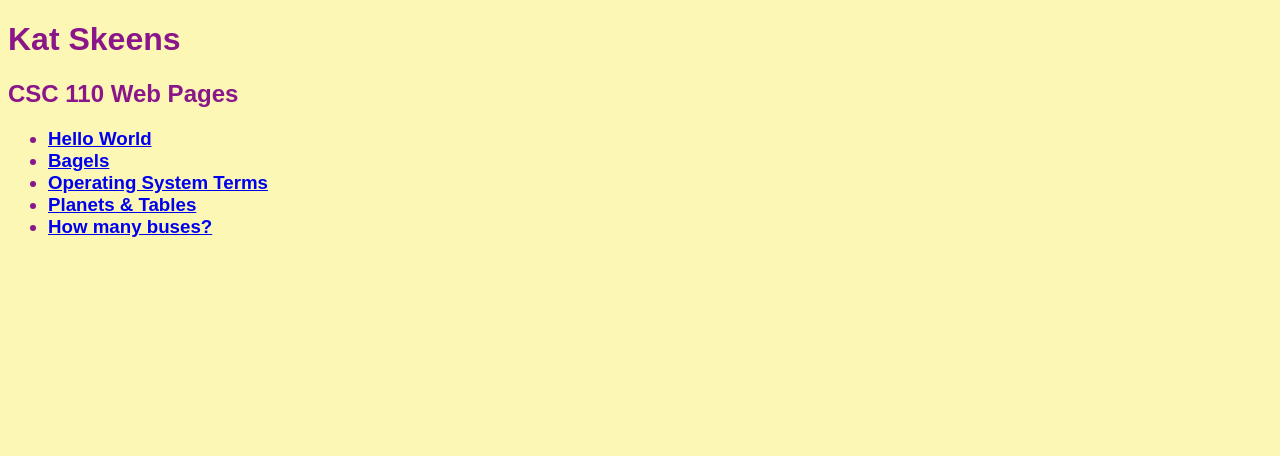
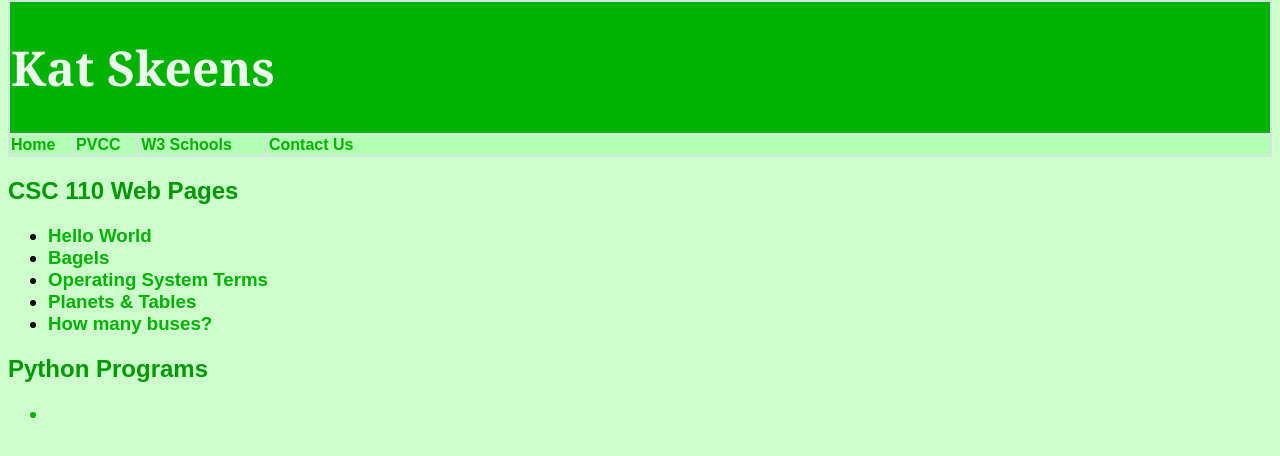
Before and after one commit to kskeens-pvcc/kskeens-pvcc.github.io, a plain HTML site: page index.html in a window 1280 px wide. Drawn offline with Linux system fonts and the light colour scheme.

Commit message:
Update index.html

```diff
--- a/index.html
+++ b/index.html
@@ -6,10 +6,32 @@
 <head>
 
 <title> Kat Skeens</title>
+<style>
+  body {background-color: #ccffcc; font-family: arial, helvetica, sans-serif; margin-top:0px;}
+  table {width:100%; background-color: #d4e2e2; font-weight:bold;}
+  tr {background-color: #b3ffb3}
+  h1 {color: #ecfcec; font-size: 3em; font-family: Georgia, 'Times New Roman', Times, serif;}
+  h2 {color: #009900; font-size: 1.5em;}
+
+  a {text-decoration:none;}
+  a:link{color:#00b300;}
+  a:visited {color:#006666;}
+  a:hover {color: #2862b6;}
+  a:active{color: #9af060;}
+</style>
 </head>
-<body style = "color: #8a168a; background-color: #fcf7b4; font-family: arial, helvetica, sans-serif; ">
 
-<h1> Kat Skeens </h1>
+<body>
+  <table>
+     <tr style = "background-color: #00b300;"><td colspan = "4"><h1> Kat Skeens </h1></td></tr
+        <tr>
+            <td><a href= "index.html"> Home </a></td>
+            <td><a href= "https://www.pvcc.edu"> PVCC </a></td>
+            <td><a href= "https://www.w3schools,com/html/"> W3 Schools </a></td>
+          <td style="width:1000px;"><a href= "contactus.html"> Contact Us </a></td>
+        </tr>
+    </table>
+
 <h2>CSC 110 Web Pages</h2>
 
 <h3>
@@ -21,5 +43,11 @@
   <li><a href = "buses.html"> How many buses? </li>
 </ul>
 </h3>
+  <h2>Python Programs </h2>
+  <h3>
+    <ul>
+      <li> </li>
+    </ul>
+  </h3>
 </body>
 </html>
```
